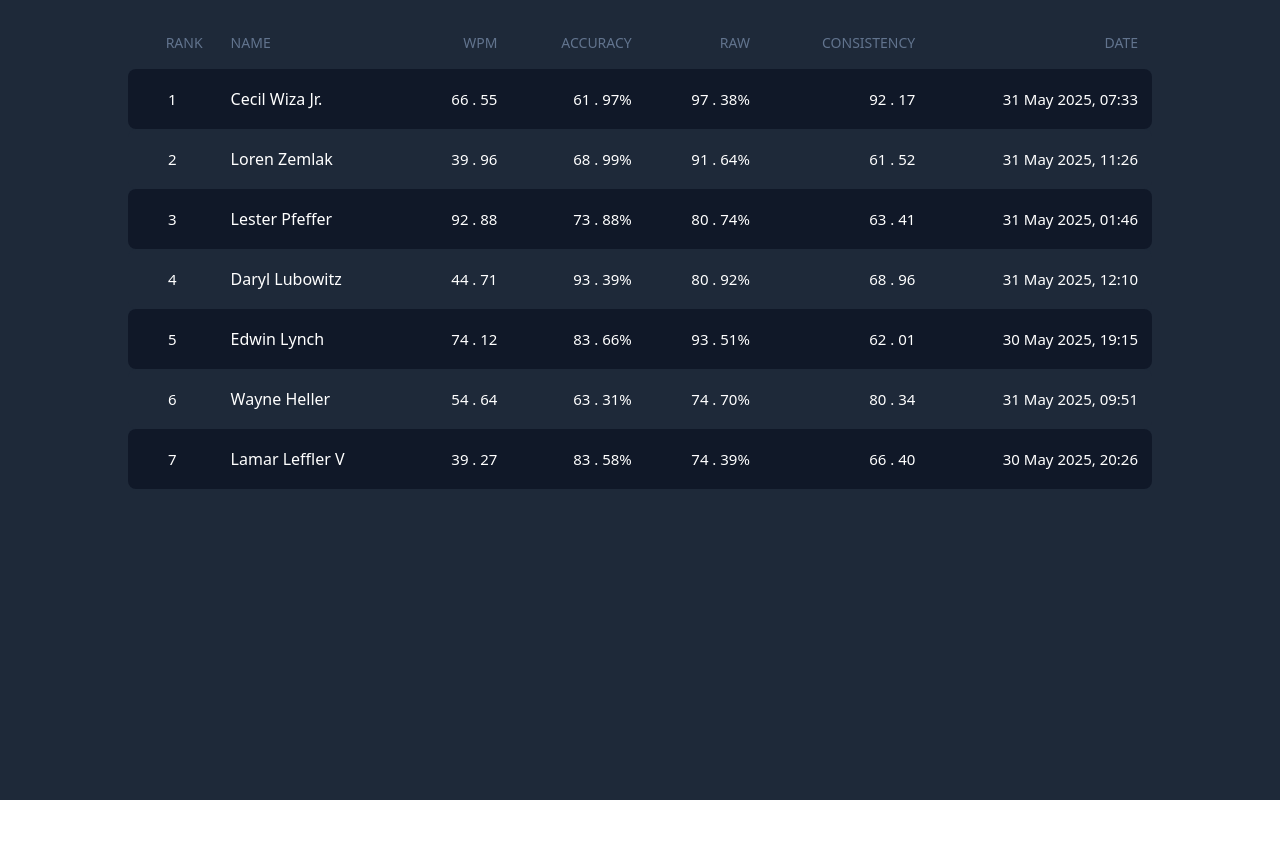
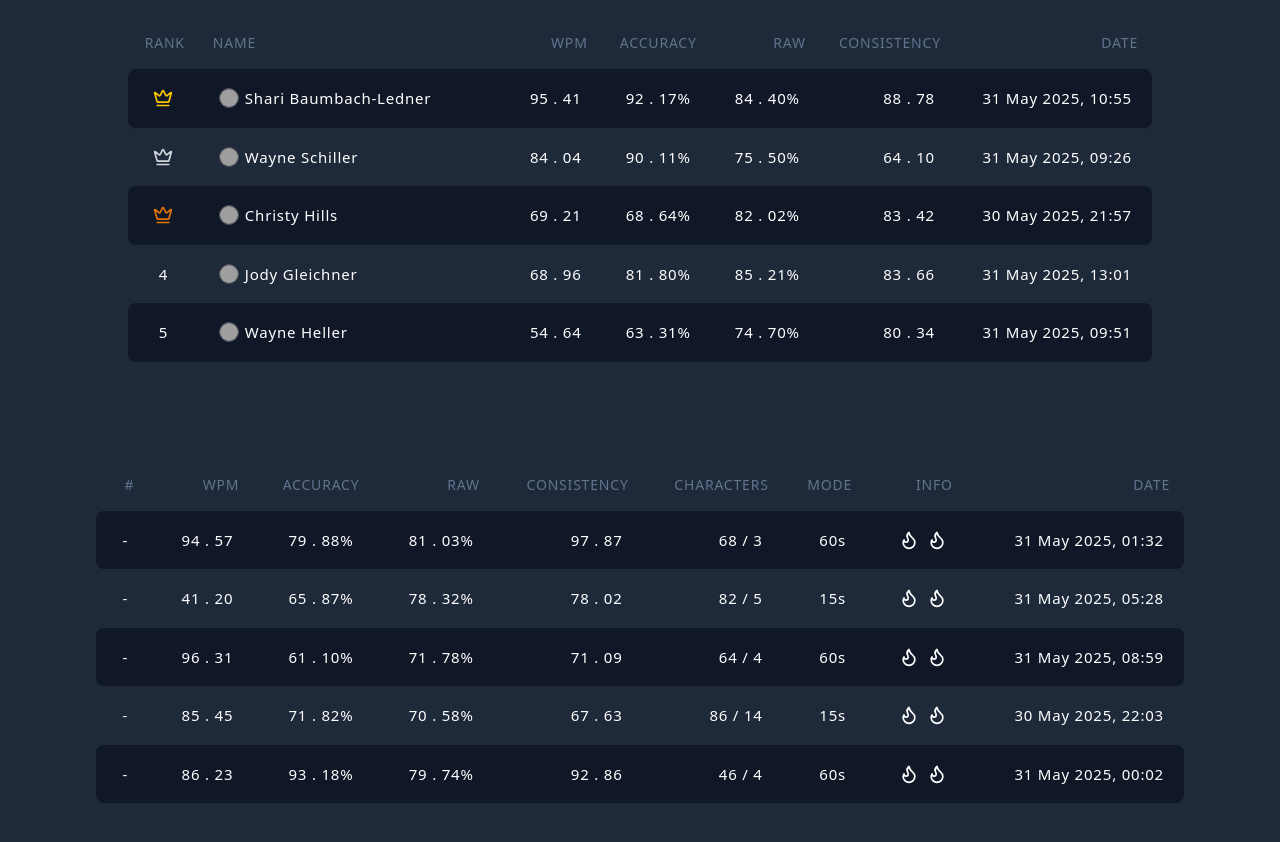
Before and after one commit to one-project-one-month/MyanType-React, a React (Vite) app: page / in a window 1280 px wide. Shown: the top 842 px of the page. Before the commit the page ends 800 px from the top, so only its background shows below. Built offline with nearby package versions, Linux system fonts and the light colour scheme; grey boxes are pictures that could not be loaded.

Commit message:
Modify table component

```diff
--- a/src/App.jsx
+++ b/src/App.jsx
@@ -1,10 +1,12 @@
 import LeaderboardTable from "@/components/LeaderboardTable.jsx";
+import HistoryTable from "@/components/HistoryTable.jsx";
 
 
 export default function App() {
     return (
         <div className={'pt-4 min-h-screen bg-gray-800'}>
             <LeaderboardTable />
+            <HistoryTable />
         </div>
     );
 }
--- a/src/components/HistoryTable.jsx
+++ b/src/components/HistoryTable.jsx
@@ -1,9 +1,76 @@
 import Table from "@/components/Table.jsx";
+import {useState} from "react";
+import {histories} from "@/data.js";
+import {createColumnHelper} from "@tanstack/react-table";
+import {Globe, Star, Flame} from "lucide-react";
 
-export default function History() {
+export default function HistoryTable() {
+    const iconMap = {
+        globe: <Globe className="w-5 h-5" />,
+        star: <Star className="w-5 h-5" />,
+        flame: <Flame className="w-5 h-5" />,
+    }
+
+    const [data] = useState([...histories]);
+
+    const columnHelper = createColumnHelper();
+
+    const columns = [
+        columnHelper.accessor('', {
+            cell: info => <span>{'-'}</span>,
+            header: '#',
+        }),
+        columnHelper.accessor('wpm', {
+            cell: info => <span>{info.getValue()}</span>,
+            header: 'WPM',
+        }),
+        columnHelper.accessor('accuracy', {
+            cell: info => <span>{info.getValue()}</span>,
+            header: 'ACCURACY',
+        }),
+        columnHelper.accessor('raw', {
+            cell: info => <span>{info.getValue()}</span>,
+            header: 'RAW',
+        }),
+        columnHelper.accessor('consistency', {
+            cell: info => <span>{info.getValue()}</span>,
+            header: 'CONSISTENCY',
+        }),
+        {
+            id: 'character',
+            header: 'CHARACTERS',
+            cell: info => {
+                const { correct, wrong } = info.row.original;
+                return (
+                    <span>{correct} / {wrong}</span>
+                )
+            }
+        },
+        columnHelper.accessor('mode', {
+            cell: info => <span>{info.getValue()}s</span>,
+            header: 'MODE',
+        }),
+        columnHelper.accessor('info', {
+            cell: info => {
+                const iconKey = info.getValue();
+                return (
+                    <span className={'flex justify-end gap-2'}>
+                        {iconMap[iconKey] || null}
+                        {iconMap[iconKey] || null}
+                    </span>
+                )
+            },
+            header: 'INFO',
+        }),
+        columnHelper.accessor('date', {
+            cell: info => <span>{info.getValue()}</span>,
+            header: 'DATE',
+        }),
+    ];
+
     return (
-        <div>
-            <Table />
+        <div className={'text-white mx-auto p-24'}>
+            <Table data={data} columns={columns} />
         </div>
     )
 }
--- a/src/components/LeaderboardTable.jsx
+++ b/src/components/LeaderboardTable.jsx
@@ -2,6 +2,7 @@ import Table from "@/components/Table.jsx";
 import {useState} from "react";
 import {leaderboards} from "@/data.js";
 import {createColumnHelper} from "@tanstack/react-table";
+import {Crown, Globe} from "lucide-react";
 
 export default function LeaderboardTable() {
     const [data] = useState([...leaderboards]);
@@ -10,13 +11,48 @@ export default function LeaderboardTable() {
 
     const columns = [
         columnHelper.accessor('rank', {
-            cell: info => <span className={'block text-center'}>{info.row.index + 1}</span>,
+            cell: info => {
+                const rank = info.row.index + 1;
+                let crownColor = '';
+                if (rank === 1) crownColor = 'text-yellow-400';
+                else if (rank === 2) crownColor = 'text-gray-300';
+                else if (rank === 3) crownColor = 'text-amber-600';
+
+                return (
+                    <span className={'block flex justify-center text-center'}>
+                        {
+                            rank <= 3 ? (
+                                <Crown className={`h-5 w-5 ${crownColor}`} />
+                            ) : (
+                                rank
+                            )
+                        }
+                    </span>
+                )
+            },
             header: 'RANK'
         }),
-        columnHelper.accessor('name', {
-            cell: info => <span className={'block text-left text-base font-light'}>{info.getValue()}</span>,
+        {
+            id: 'name',
+            header: 'NAME',
+            cell: info => {
+                const { profile, name } = info.row.original;
+                return (
+                    <div className={'flex items-center gap-1.5 block text-left w-3xs font-light'}>
+                        <img
+                            src={profile}
+                            alt={name}
+                            className={'w-5 h-5 border-1 border-zinc-600 rounded-full object-cover'}
+                        />
+                        <span>{name}</span>
+                    </div>
+                );
+            }
+        },
+        /*columnHelper.accessor('name', {
+            cell: info => <span className={'block text-left w-3xs font-light'}>{info.getValue()}</span>,
             header: 'NAME'
-        }),
+        }),*/
         columnHelper.accessor('wpm', {
             cell: info => <span>{info.getValue()}</span>,
             header: 'WPM'
@@ -43,5 +79,5 @@ export default function LeaderboardTable() {
         <div className={'text-white max-w-5xl mx-auto'}>
             <Table columns={columns} data={data} />
         </div>
-    )
+    );
 }
--- a/src/components/Table.jsx
+++ b/src/components/Table.jsx
@@ -8,7 +8,7 @@ export default function Table({ columns, data }) {
     });
 
     return (
-        <table className={'text-right w-full'}>
+        <table className={'text-right w-full tracking-wider'}>
             <thead>
                 {
                     table.getHeaderGroups().map(headerGroup => (
@@ -28,12 +28,12 @@ export default function Table({ columns, data }) {
                 {
                     table.getRowModel().rows.map((row, i) => (
                         <tr key={row.id} className={
-                            `${i % 2 === 0 ? 'bg-gray-900' : 'bg-gray-800'}`
+                            `${i % 2 === 0 ? 'bg-gray-900 mb-3.5' : 'bg-gray-800'}`
                         }>
                             {
                                 row.getVisibleCells().map((cell, i) => (
                                     <td key={cell.id} className={`
-                                        text-[15px] font-medium px-3.5 py-4.5
+                                        text-[15px] font-base px-5 py-4.5
                                         ${i === 0 ? 'rounded-l-lg' : ''}
                                         ${i === row.getVisibleCells().length - 1 ? 'rounded-r-lg' : ''}
                                     `}>
--- a/src/data.js
+++ b/src/data.js
@@ -6,9 +6,12 @@ function formatFloatWithSpaces(value) {
     return value.replace('.', ' . ');
 }
 
+const icon = faker.helpers.arrayElement(['globe', 'star', 'flame']);
+
 export function createRandomLeaderboard(rank) {
     return {
         rank,
+        profile: faker.image.avatar(),
         name: faker.person.fullName(),
         wpm: formatFloatWithSpaces(faker.number.float({ min: 30, max: 100 }).toFixed(2)),
         accuracy: formatFloatWithSpaces(faker.number.float({ min: 60, max: 100 }).toFixed(2)) + '%',
@@ -20,10 +23,38 @@ export function createRandomLeaderboard(rank) {
             year: "numeric",
             hour: '2-digit',
             minute: '2-digit',
-        })
+        }),
+        time: formatFloatWithSpaces(faker.date.recent().toLocaleString('en-GB', {
+            hour: '2-digit',
+            minute: '2-digit',
+        }))
     }
 }
 
 export const leaderboards = faker.helpers.multiple(createRandomLeaderboard, {
-    count: 7,
+    count: 5,
 });
+
+export function createRandomHistory() {
+    return {
+        wpm: formatFloatWithSpaces(faker.number.float({ min: 30, max: 100 }).toFixed(2)),
+        accuracy: formatFloatWithSpaces(faker.number.float({ min: 60, max: 100 }).toFixed(2)) + '%',
+        raw: formatFloatWithSpaces(faker.number.float({ min: 60, max: 100 }).toFixed(2)) + '%',
+        consistency: formatFloatWithSpaces(faker.number.float({ min: 60, max: 100 }).toFixed(2)),
+        correct: Number(faker.number.int({ min: 30, max: 100 })),
+        wrong: Number(faker.number.int({ min: 1, max: 20 })),
+        mode: Number(faker.helpers.arrayElement([15, 60])),
+        info: icon,
+        date: faker.date.recent().toLocaleString('en-GB', {
+            day: '2-digit',
+            month: 'short',
+            year: "numeric",
+            hour: '2-digit',
+            minute: '2-digit',
+        }),
+    }
+}
+
+export const histories = faker.helpers.multiple(createRandomHistory, {
+    count: 5
+})
--- a/src/icons/Icons.jsx
+++ b/src/icons/Icons.jsx
@@ -0,0 +1,7 @@
+export const CrownIcon = () => {
+    return (
+        <svg xmlns="http://www.w3.org/2000/svg" width="20" height="20" viewBox="0 0 20 20" fill="none">
+            <path d="M20 8.32482C20 9.11279 19.3619 9.75232 18.5755 9.75232C18.5613 9.75232 18.5498 9.75232 18.5356 9.74951L17.1428 15.0714H2.85719L1.36469 10.1578C0.606875 10.1265 0 9.50123 0 8.7331C0 7.94514 0.638125 7.3056 1.42453 7.3056C2.21078 7.3056 2.84906 7.94514 2.84906 8.7331C2.84856 8.8923 2.82261 9.05039 2.77219 9.20139L6.22234 11.22L9.13969 5.84951C8.9352 5.72134 8.7667 5.54323 8.65006 5.33195C8.53342 5.12068 8.47248 4.88319 8.47297 4.64186C8.47297 3.85389 9.11109 3.21436 9.8975 3.21436C10.6839 3.21436 11.322 3.85389 11.322 4.64186C11.3225 4.88319 11.2616 5.12068 11.1449 5.33195C11.0283 5.54323 10.8598 5.72134 10.6553 5.84951L13.5727 11.22L17.3305 9.02154C17.2123 8.80837 17.1505 8.56856 17.1509 8.32482C17.1509 7.53389 17.7891 6.89732 18.5755 6.89732C19.3619 6.89732 20 7.53404 20 8.32482ZM17.1428 15.6428H2.85719V16.7856H17.143L17.1428 15.6428Z" fill="#FFD700"/>
+        </svg>
+    );
+}
```
Also changed, not shown: src/index.css (line endings or trailing spaces).
